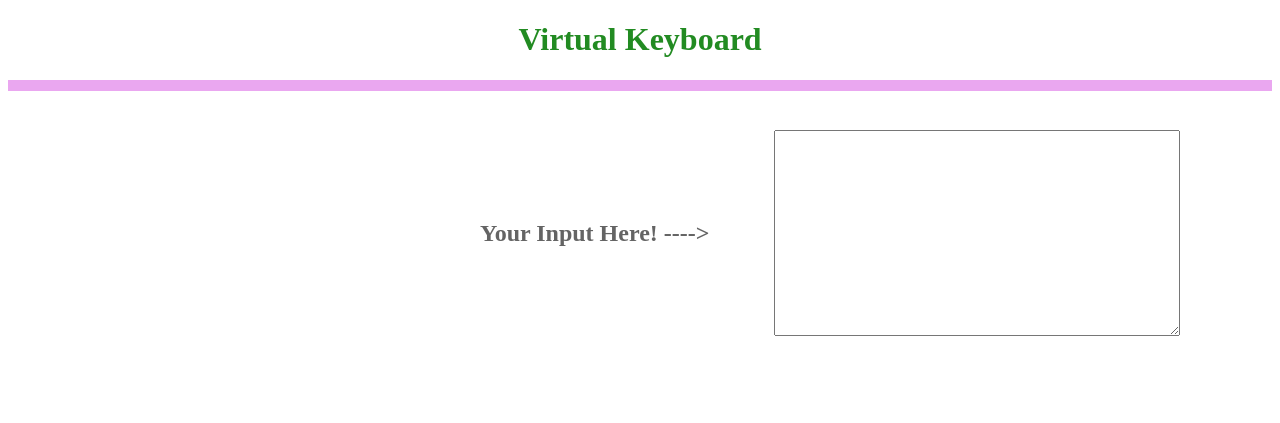
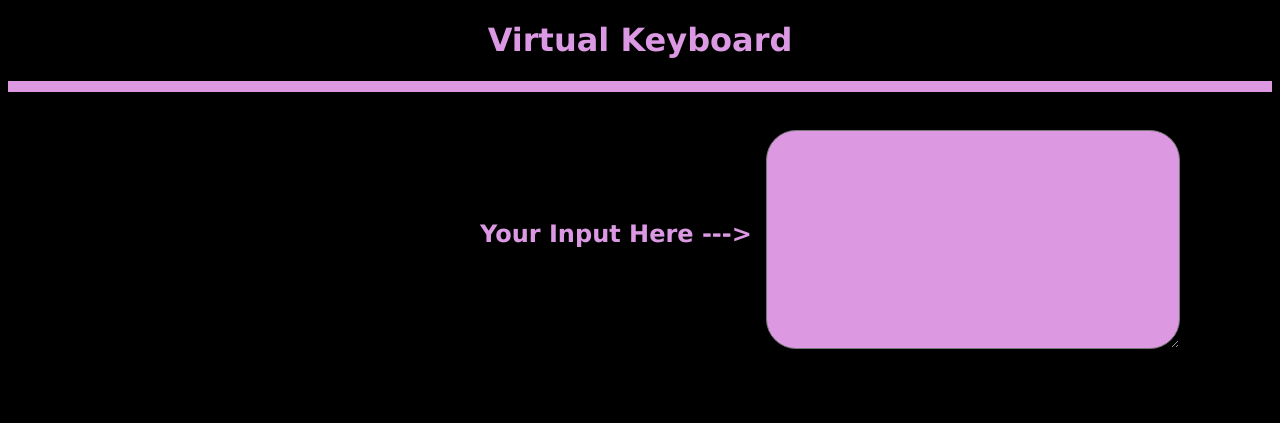
Before and after one commit to Matteriel-Git/Virtual-Keyboard, a plain HTML site: page index.html in a window 1280 px wide. Drawn offline with Linux system fonts and the light colour scheme.

Commit message:
Add files via upload

```diff
--- a/index.html
+++ b/index.html
@@ -12,7 +12,7 @@
     <div class="title">
     <h1>Virtual Keyboard</h1>
     </div>
-    <h2 style="position: absolute; top: 200px; right: 400px; width: 400px; height: 200px; color: rgba(70, 69, 69, 0.836);">Your Input Here! ----></h2>
+    <h2 style="position: absolute; top: 200px; right: 400px; width: 400px; height: 200px; color: rgba(233, 162, 240, 0.945);">Your Input Here ---></h2>
     <textarea class="use-keyboard-input" style="position: absolute; top: 130px; right: 100px; width: 400px; height: 200px;"></textarea>
     <script src="script.js"></script>
 
--- a/style.css
+++ b/style.css
@@ -1,10 +1,33 @@
+body {
+    background-color: black;
+}
+
+h1 {
+    font-family:Verdana, Geneva, Tahoma, sans-serif;
+}
+
+
+h2 {
+    font-family:Verdana, Geneva, Tahoma, sans-serif;
+}
+
+.use-keyboard-input {
+    background-color: rgba(233, 162, 240, 0.945);
+    color: black;
+    font-size: 20px;
+    font-family:Verdana, Geneva, Tahoma, sans-serif;
+    border-radius: 30px;
+    padding-left: 10px;
+    padding-top: 15px;
+}
+
 .keyboard {
     position: fixed;
     left: 0;
     bottom: 0;
     width: 100%;
     padding: 5px 0;
-    background: #004134;
+    background: rgba(233, 162, 240, 0.945);
     box-shadow: 0 0 50px rgba(0, 0, 0, 0.5);
     user-select: none;
     transition: bottom 0.4s;
@@ -23,7 +46,7 @@
     margin: 3px;
     border-radius: 4px;
     border: none;
-    background: rgba(255, 255, 255, 0.2);
+    background: rgb(175, 82, 184);
     color: #ffffff;
     font-size: 1.05rem;
     outline: none;
@@ -63,7 +86,7 @@
     background: rgba(0, 0, 0, 0.25);
 }
 .title {
-    color:#228B22;
+    color:rgba(233, 162, 240, 0.945);
     border-bottom: 3mm solid rgba(233, 162, 240, 0.945);
     text-align: center;
 }
```
